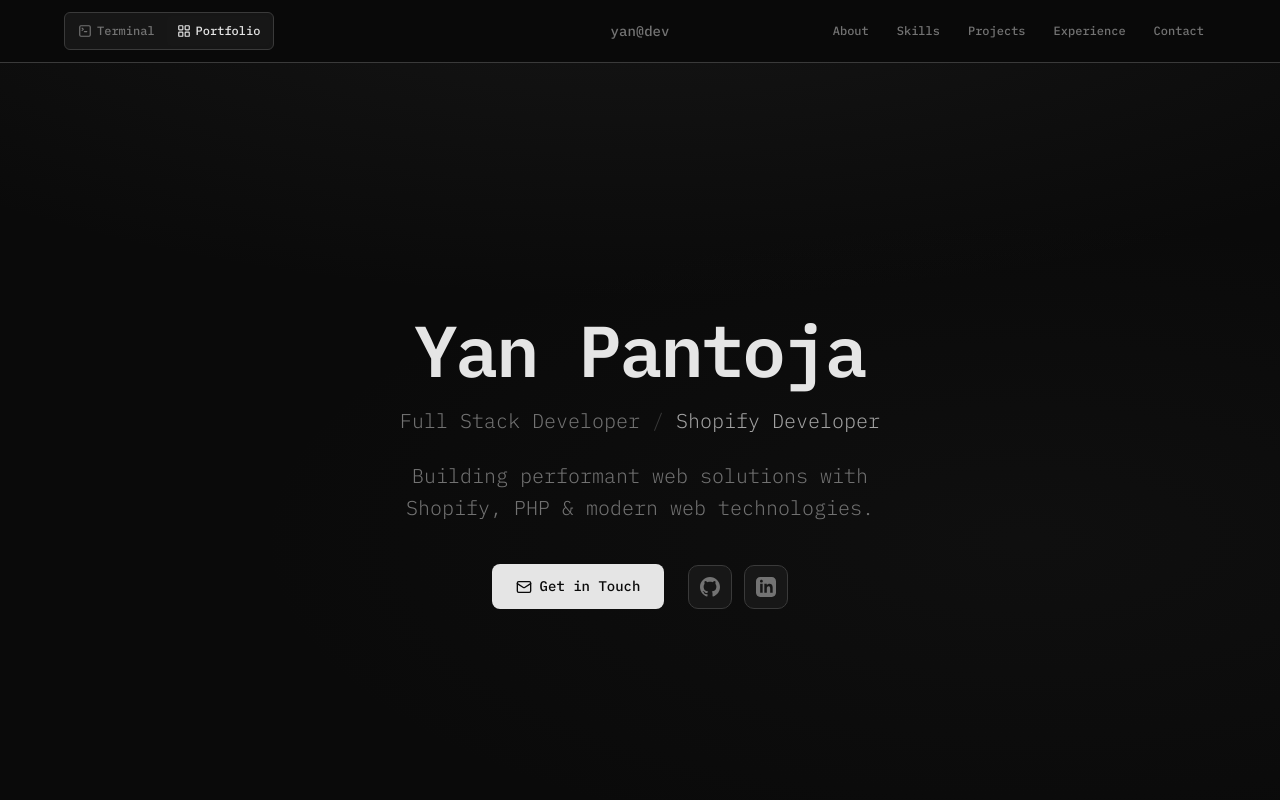
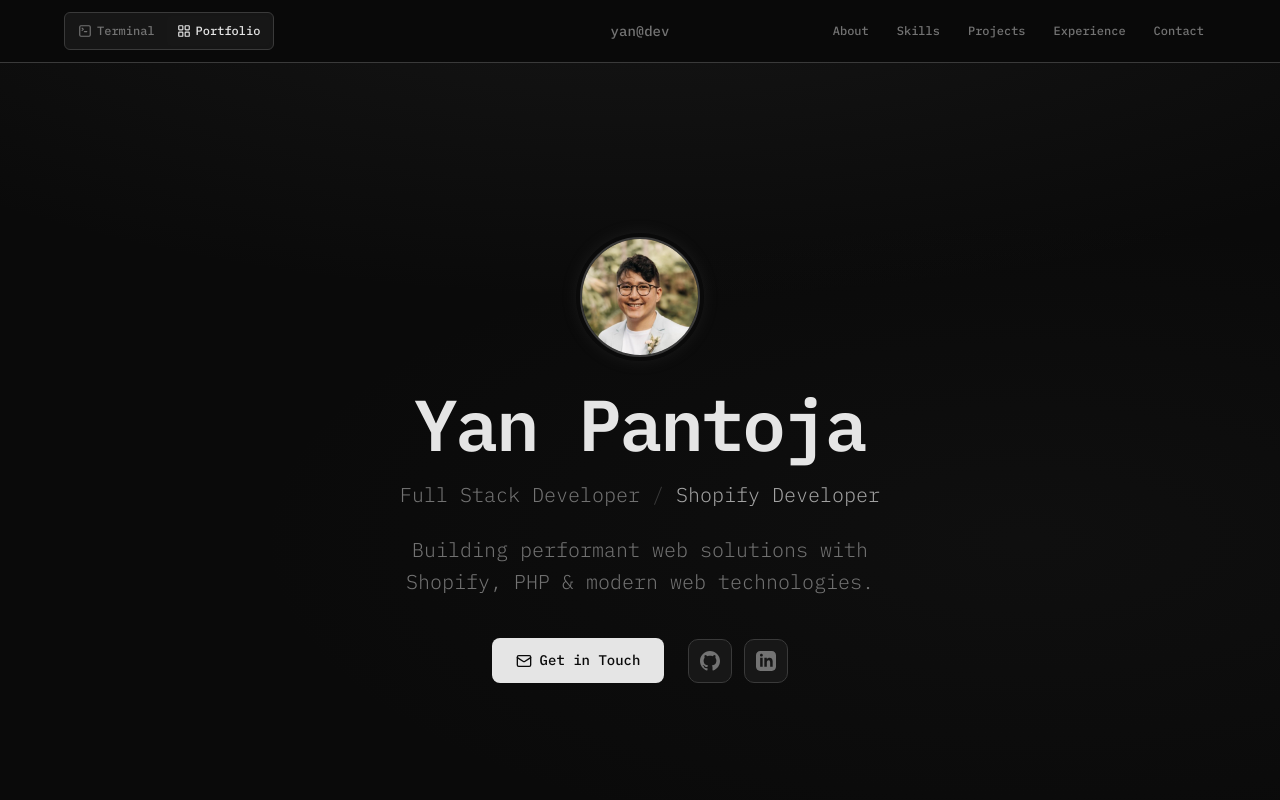
Before and after one commit to yanpantoja/portfolio, a Next.js app: page / in a window 1280 px wide. Both pictures are taken after a click on the button "Terminal Portfolio". Shown: the top 800 px of the page. Built offline with nearby package versions, Linux system fonts and the light colour scheme.

Commit message:
feat: add profile img

```diff
--- a/src/app/globals.css
+++ b/src/app/globals.css
@@ -502,6 +502,34 @@
     position: relative;
     z-index: 1;
     max-width: 700px;
+  }
+
+  .portfolio-hero-avatar {
+    margin-bottom: 28px;
+    display: flex;
+    justify-content: center;
+  }
+
+  .portfolio-hero-avatar-img {
+    width: 120px;
+    height: 120px;
+    border-radius: 50%;
+    object-fit: cover;
+    filter: grayscale(20%);
+    border: 2px solid var(--color-border);
+    box-shadow:
+      0 0 0 4px var(--color-bg),
+      0 0 20px rgba(163, 163, 163, 0.15);
+    transition: all 0.3s ease;
+  }
+
+  .portfolio-hero-avatar-img:hover {
+    filter: grayscale(0%);
+    border-color: var(--color-accent);
+    box-shadow:
+      0 0 0 4px var(--color-bg),
+      0 0 30px rgba(163, 163, 163, 0.25);
+    transform: scale(1.02);
   }
 
   .portfolio-hero-badge {
@@ -1262,6 +1290,15 @@
     padding: 60px 16px;
   }
 
+  .portfolio-hero-avatar-img {
+    width: 100px;
+    height: 100px;
+  }
+
+  .portfolio-hero-avatar {
+    margin-bottom: 20px;
+  }
+
   .portfolio-section-header {
     margin-bottom: 32px;
   }
--- a/src/components/portfolio/Hero.tsx
+++ b/src/components/portfolio/Hero.tsx
@@ -1,5 +1,6 @@
 'use client';
 
+import Image from 'next/image';
 import { personalInfo } from '@/data/portfolio';
 import { Mail, ChevronDown } from 'lucide-react';
 
@@ -23,6 +24,17 @@
   return (
     <section className="portfolio-hero">
       <div className="portfolio-hero-content">
+        <div className="portfolio-hero-avatar">
+          <Image
+            src="/profile.jpeg"
+            alt={personalInfo.name}
+            width={120}
+            height={120}
+            priority
+            className="portfolio-hero-avatar-img"
+          />
+        </div>
+
         <h1 className="portfolio-hero-name">
           {personalInfo.name}
         </h1>
```
Also changed, not shown: public/profile.jpeg (added).
